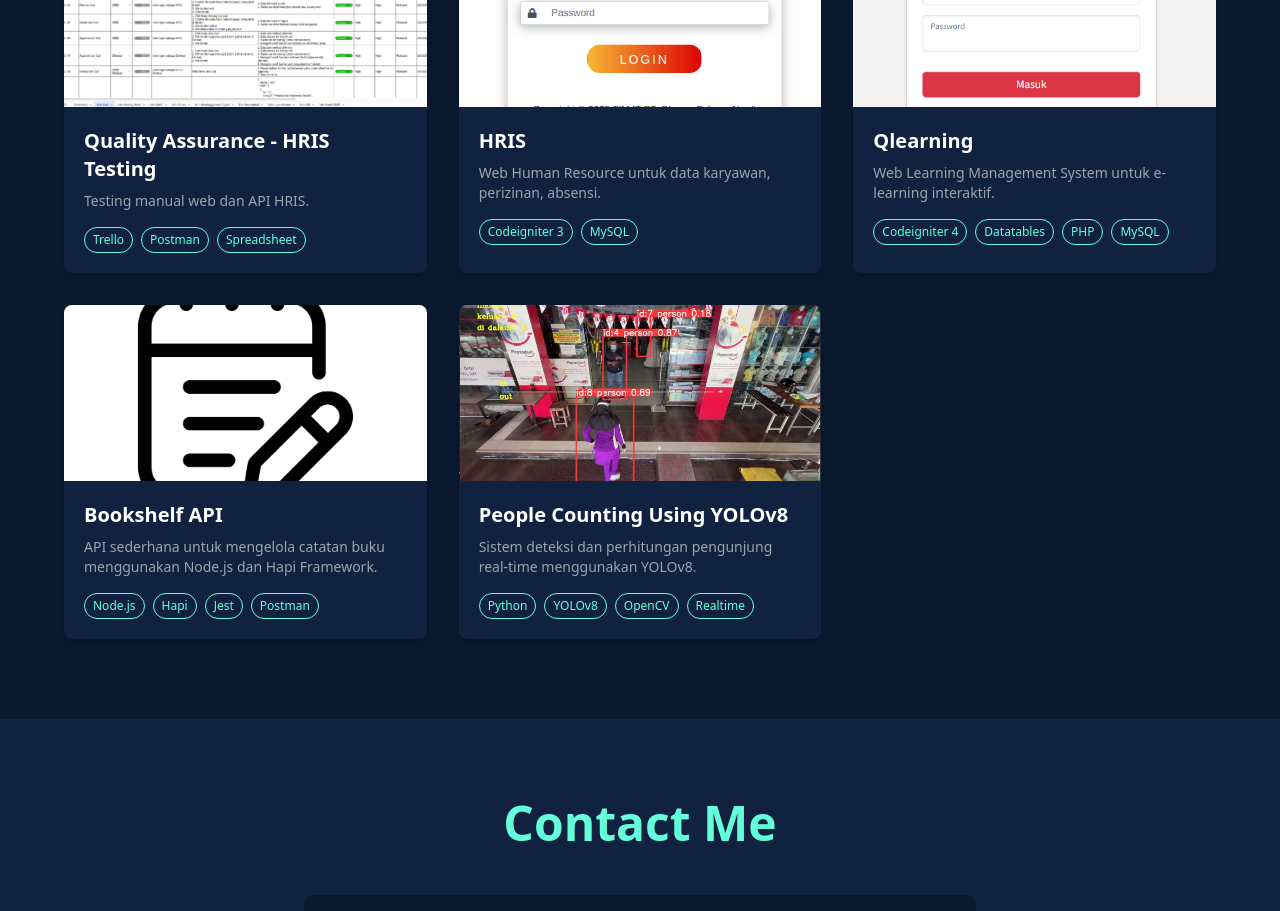
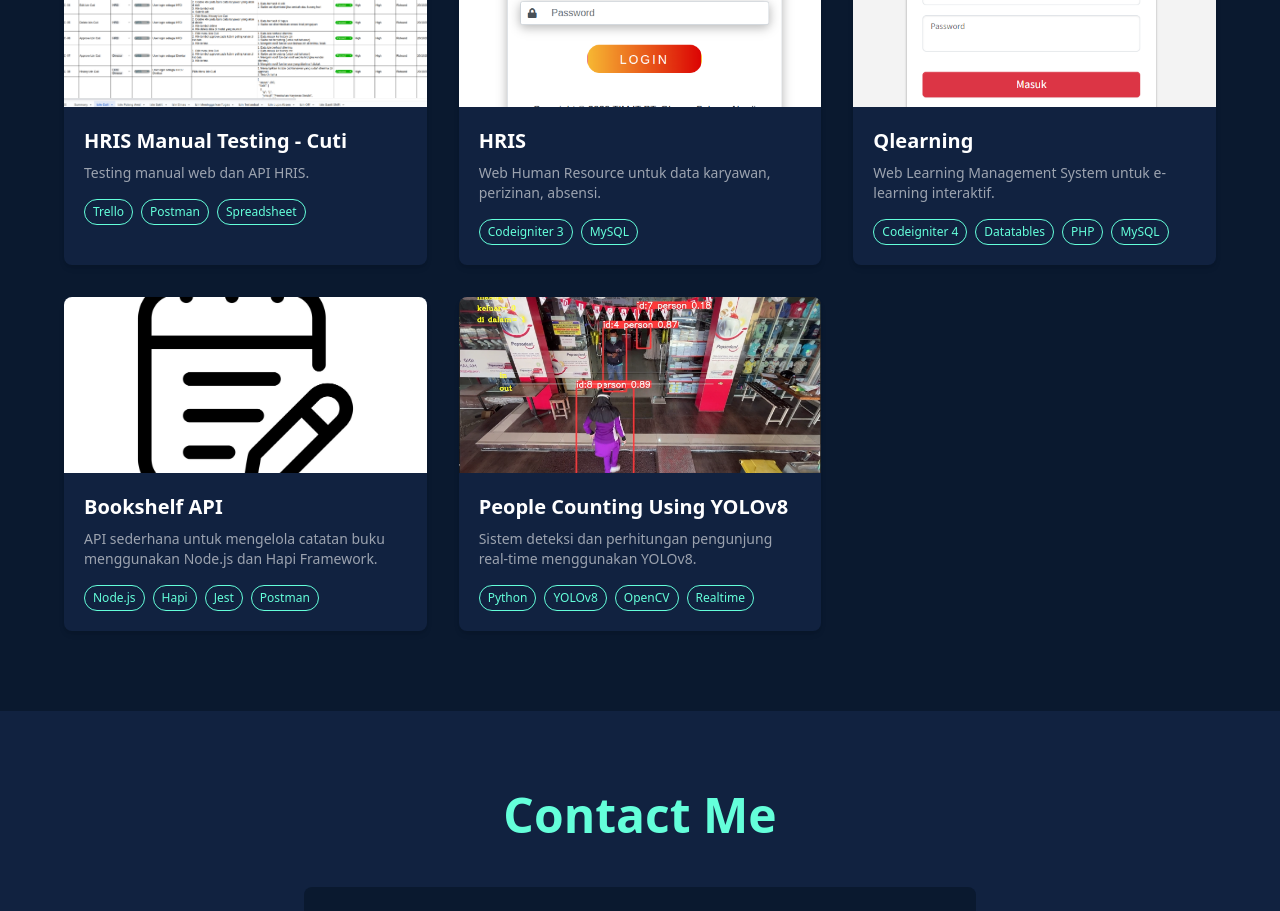
Before and after one commit to kowells/my-profile, a React (Create React App) app: page / in a window 1280 px wide. Shown: the part 2520-3431 px from the top of the page. Built offline with nearby package versions, Linux system fonts and the light colour scheme.

Commit message:
update link porto

```diff
--- a/src/pages/Home.jsx
+++ b/src/pages/Home.jsx
@@ -9,11 +9,11 @@
 
     const projects = [
         {
-            title: "Quality Assurance - HRIS Testing",
+            title: "HRIS Manual Testing - Cuti",
             description:
                 "Testing manual web dan API HRIS.",
             images: ["/images/test-case.png", "/images/bug-report.png"],
-            link: "https://github.com/",
+            link: "https://drive.google.com/file/d/1PyMUO3ndtIHSiUjH58SKKeM6ymCmAync/view?usp=sharing",
             tools: ["Trello", "Postman", "Spreadsheet"],
         },
         {
@@ -46,7 +46,7 @@
             description:
                 "Sistem deteksi dan perhitungan pengunjung real-time menggunakan YOLOv8.",
             images: ["/images/people-counting.png", "/images/people-counting.png"],
-            link: "https://github.com/yourproject3",
+            link: "/private",
             tools: ["Python", "YOLOv8", "OpenCV", "Realtime"],
         },
 
```
